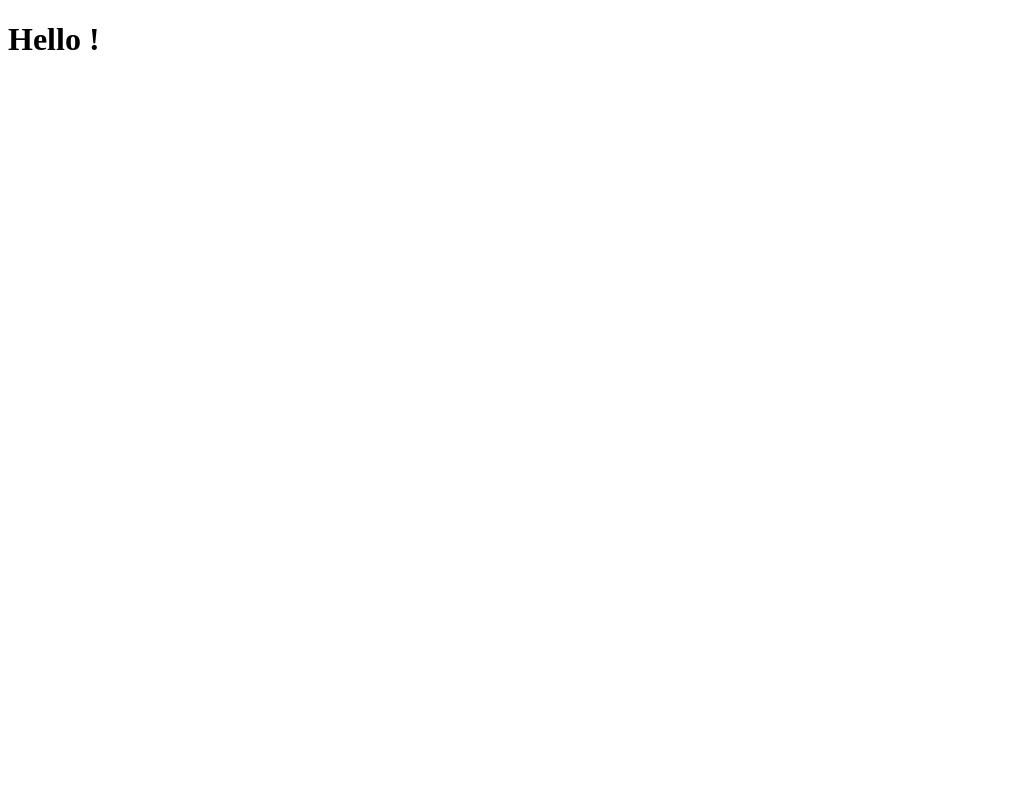
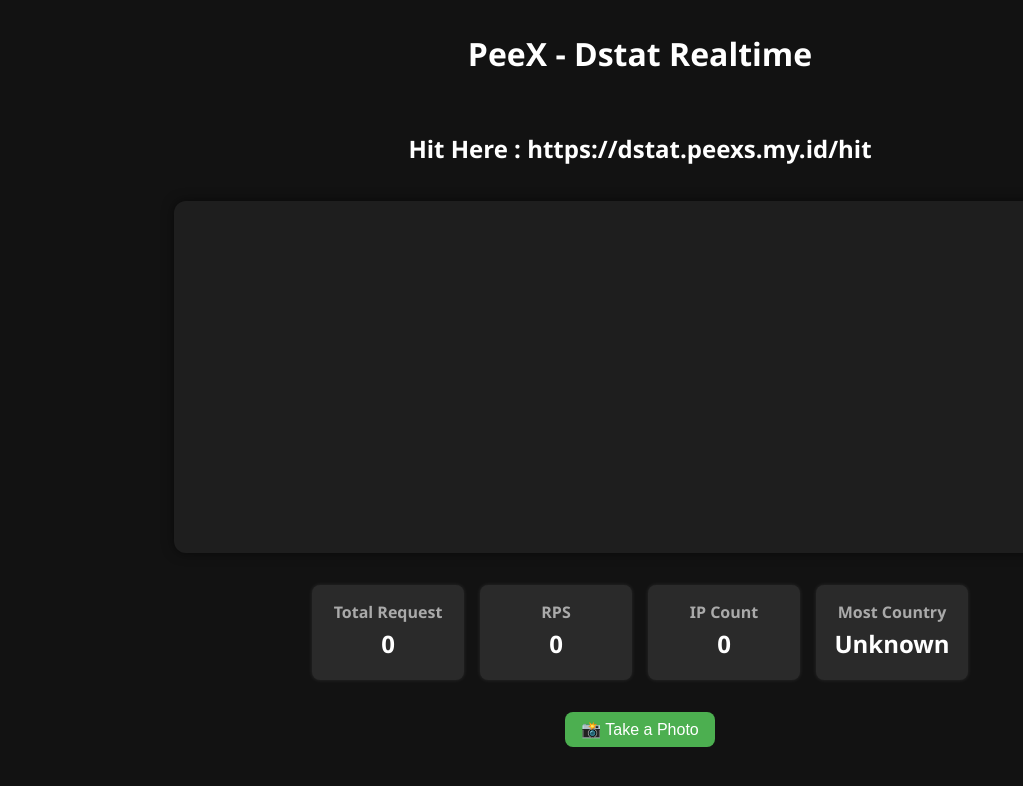
Before and after one commit to AhmetKesser/NexProtect, a website: page NexProtect/index.html in a window 1280 px wide. Shown: the whole page, without its empty margins (0-1023 px from the left). Drawn offline with nearby package versions, Linux system fonts and the light colour scheme.

Commit message:
Update index.html

```diff
--- a/NexProtect/index.html
+++ b/NexProtect/index.html
@@ -1,11 +1,136 @@
 <!DOCTYPE html>
 <html lang="en">
 <head>
-    <meta charset="UTF-8">
-    <meta name="viewport" content="width=device-width, initial-scale=1.0">
-    <title>Hello !</title>
+  <meta charset="UTF-8" />
+  <meta name="viewport" content="width=device-width, initial-scale=1.0"/>
+  <title>PeeX - Dstat</title>
+  <style>
+    body {
+      margin: 0;
+      background: #121212;
+      color: #fff;
+      font-family: 'Segoe UI', sans-serif;
+      display: flex;
+      flex-direction: column;
+      align-items: center;
+      gap: 1rem;
+      padding: 1rem;
+    }
+
+    h1 {
+      margin-top: 1rem;
+      text-align: center;
+    }
+
+    #traffic-container {
+      background: #1e1e1e;
+      border-radius: 12px;
+      padding: 1rem;
+      box-shadow: 0 0 12px rgba(0,0,0,0.5);
+      width: 900px;
+      height: 320px;
+      position: relative;
+    }
+
+    canvas {
+      width: 100% !important;
+      height: 100% !important;
+    }
+
+    .stats {
+      display: flex;
+      flex-wrap: wrap;
+      gap: 1rem;
+      justify-content: center;
+      margin-top: 1rem;
+    }
+
+    .stat-box {
+      background: #2a2a2a;
+      border-radius: 8px;
+      padding: 1rem;
+      min-width: 120px;
+      text-align: center;
+      box-shadow: 0 0 4px rgba(255,255,255,0.1);
+    }
+
+    .stat-box h3 {
+      margin: 0;
+      font-size: 1rem;
+      color: #aaa;
+    }
+
+    .stat-box span {
+      display: block;
+      font-size: 1.5rem;
+      font-weight: bold;
+      margin-top: 0.25rem;
+      color: #fff;
+    }
+
+    #btn-photo {
+      padding: 0.5rem 1rem;
+      font-size: 1rem;
+      margin-top: 1rem;
+      background: #4caf50;
+      color: #fff;
+      border: none;
+      border-radius: 8px;
+      cursor: pointer;
+      transition: 0.2s ease-in-out;
+    }
+
+    #btn-photo:hover {
+      background: #43a047;
+    }
+
+    @media (max-width: 768px) {
+      #traffic-container {
+        width: 90vw;
+        height: 280px;
+      }
+    }
+
+    @media (max-width: 480px) {
+      #traffic-container {
+        width: 90vw;
+        height: 240px;
+      }
+    }
+  </style>
 </head>
 <body>
-    <h1>Hello !</h1>
+  <h1>PeeX - Dstat Realtime</h1>
+  <h2>Hit Here : https://dstat.peexs.my.id/hit</h2>
+
+  <div id="traffic-container">
+    <canvas id="traffic-chart"></canvas>
+  </div>
+
+  <div class="stats">
+    <div class="stat-box">
+      <h3>Total Request</h3>
+      <span id="total-request">0</span>
+    </div>
+    <div class="stat-box">
+      <h3>RPS</h3>
+      <span id="rps">0</span>
+    </div>
+    <div class="stat-box">
+      <h3>IP Count</h3>
+      <span id="ip-count">0</span>
+    </div>
+    <div class="stat-box">
+      <h3>Most Country</h3>
+      <span id="most-country">Unknown <span id="whois-country"></span></span>
+    </div>
+  </div>
+
+  <button id="btn-photo">📸 Take a Photo</button>
+
+  <!-- Chart.js & html2canvas -->
+  <script src="https://cdn.jsdelivr.net/npm/chart.js"></script>
+  <script src="https://cdn.jsdelivr.net/npm/html2canvas@1.4.1/dist/html2canvas.min.js"></script>
+  <script src="script.js"></script>
 </body>
 </html>
```
